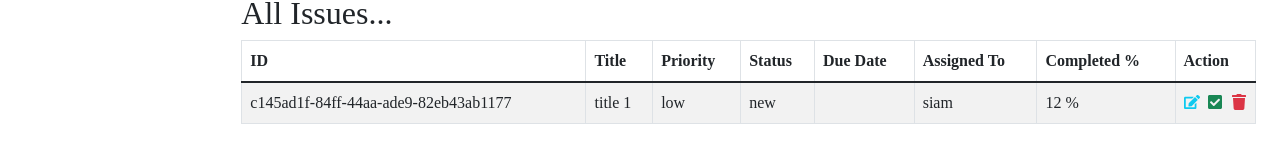
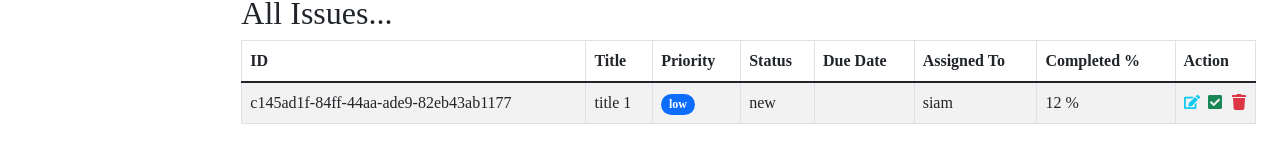
Before and after one commit to siaaam/issue-tracker-react-strapi, a React (Vite) app: page / in a window 1280 px wide. Shown: the part 650-797 px from the top of the page. Built offline with nearby package versions, Linux system fonts and the light colour scheme; a web font is replaced by a local one.

Commit message:
different type of badge added to the component

```diff
--- a/src/issues.jsx
+++ b/src/issues.jsx
@@ -1,5 +1,5 @@
 import React from 'react';
-import { Table } from 'react-bootstrap';
+import { Table, Badge, ProgressBar } from 'react-bootstrap';
 import { FaTrash, FaCheckSquare, FaEdit } from 'react-icons/fa';
 
 const Issues = ({ issues }) => {
@@ -30,11 +30,18 @@ const Issues = ({ issues }) => {
               assignedTo,
               completedPercentage,
             } = issue;
+            const lowClass = priority === 'low' ? 'primary' : '';
+            const highClass = priority === 'high' ? 'danger' : '';
+            const mediumClass = priority === 'medium' ? 'info' : '';
             return (
               <tr key={id}>
                 <td>{id}</td>
                 <td>{title}</td>
-                <td>{priority}</td>
+                <td>
+                  <Badge pill bg={`${lowClass}${highClass}${mediumClass}`}>
+                    {priority}
+                  </Badge>
+                </td>
                 <td>{status}</td>
                 <td>{endDate}</td>
                 <td>{assignedTo}</td>
```
